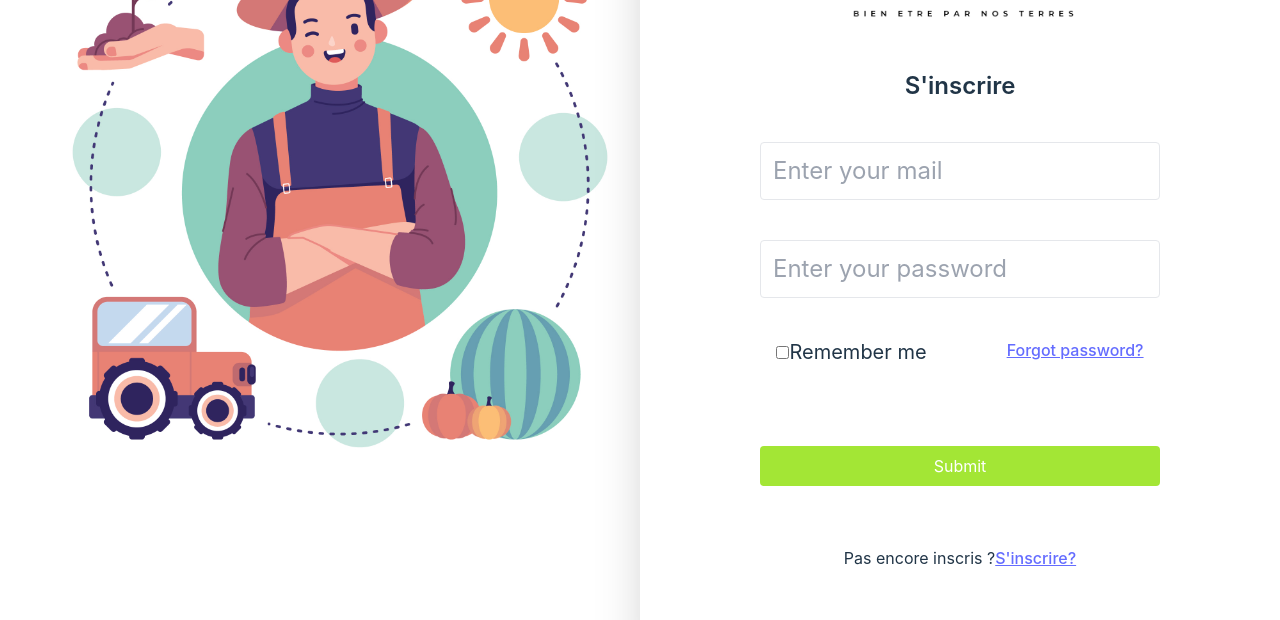
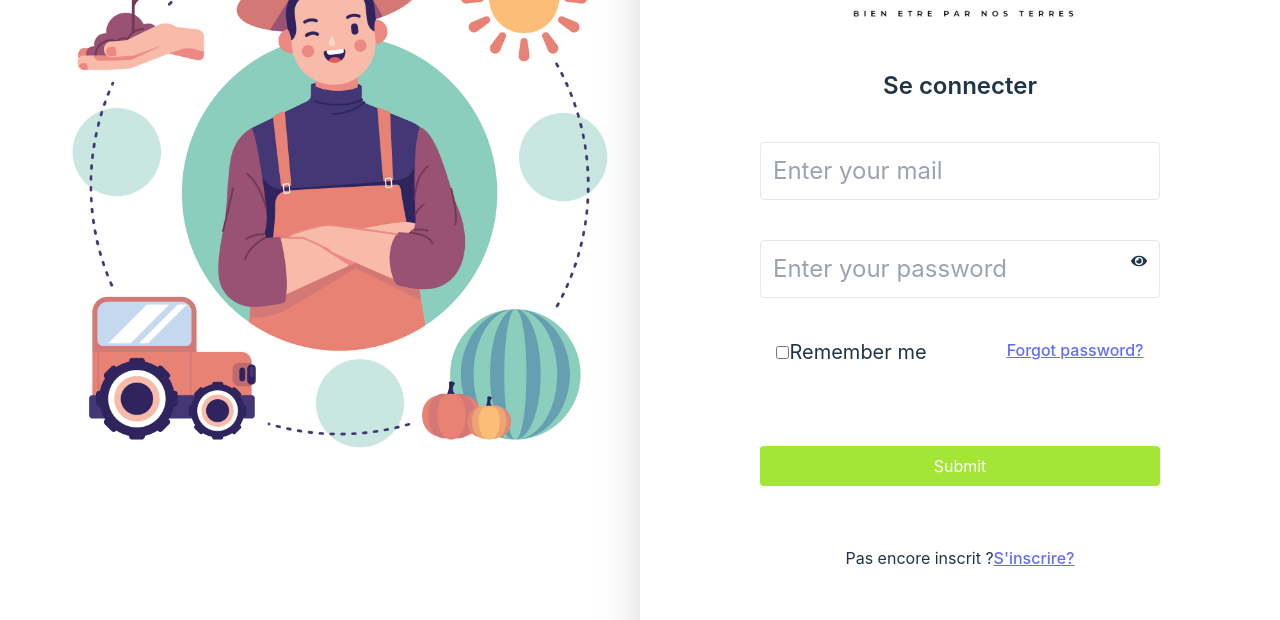
Before and after one commit to Jumvi/apllicatiionElanga, a React (Vite) app: page /connexion in a window 1280 px wide. Shown: the part 179-799 px from the top of the page. Built offline with nearby package versions, Linux system fonts and the light colour scheme.

Commit message:
feat: add feature for hide password input for user connexion

```diff
--- a/src/pages/connexion.jsx
+++ b/src/pages/connexion.jsx
@@ -1,12 +1,12 @@
-import React, { useState,useEffect } from 'react'
-import photoUser from '../assets/conneximg.jpg'
-import logo from '../assets/logoEL.png'
+import React, { useState, useEffect } from 'react';
+import photoUser from '../assets/conneximg.jpg';
+import logo from '../assets/logoEL.png';
 import { useForm } from 'react-hook-form';
-import { Link ,useNavigate} from 'react-router-dom';
+import { Link, useNavigate } from 'react-router-dom';
 import axios from 'axios';
-import { setUserMail,saveUser } from '../../config/slicer';
+import { setUserMail, saveUser } from '../../config/slicer';
 import { useDispatch } from 'react-redux';
-
+import { FaEye, FaEyeSlash } from 'react-icons/fa';
 
 export default function Connexion() {
   const {
@@ -18,9 +18,9 @@ export default function Connexion() {
   } = useForm();
   const [email, setEmail] = useState("");
   const [password, setPassword] = useState("");
-  const Navigate = useNavigate();
+  const [showPassword, setShowPassword] = useState(false);
+  const navigate = useNavigate();
   const dispatch = useDispatch();
-
 
   useEffect(() => {
     const savedEmail = localStorage.getItem('email');
@@ -36,9 +36,9 @@ export default function Connexion() {
     setPassword(data.password);
     try {
       const response = await axios.post(api, { email, password });
-      const { success,user} = response.data;
+      const { success, user } = response.data;
       dispatch(saveUser(user));
-      localStorage.setItem('user',JSON.stringify(user));
+      localStorage.setItem('user', JSON.stringify(user));
       if (success === true) {
         reset();
         dispatch(setUserMail(email));
@@ -49,7 +49,7 @@ export default function Connexion() {
           localStorage.removeItem('email');
           localStorage.removeItem('password');
         }
-        Navigate('/otp');
+        navigate('/otp');
       } else {
         console.error('erreur');
       }
@@ -58,24 +58,26 @@ export default function Connexion() {
     }
   }
 
-
+  const togglePasswordVisibility = () => {
+    setShowPassword(!showPassword);
+  }
 
   return (
     <div className='p-10'>
-      <div className='  flex justify-between '>
-        <div className=' border-solid w-1/2 flex flex-col '>
+      <div className='flex justify-between'>
+        <div className='border-solid w-1/2 flex flex-col'>
           <div className='w-[40rem] self-center flex flex-col'>
-            <img src={photoUser} alt="" className=' self-center ' />
+            <img src={photoUser} alt="" className='self-center' />
           </div>
         </div>
-        <div className='w-1/2 flex flex-col  '>
-        <div className=' flex flex-col  bg-white   shadow-2xl p-10  w-[40rem] h-[50rem]'>
-        <div className='font-bold  text-2xl flex flex-col self-center mt-10 '>
-          <img src={logo} alt="logo " className='w-[15rem] mb-10 ' />
-          <h2 className='font-semibold text-2xl self-center'>S'inscrire</h2>
+        <div className='w-1/2 flex flex-col'>
+          <div className='flex flex-col bg-white shadow-2xl p-10 w-[40rem] h-[50rem]'>
+            <div className='font-bold text-2xl flex flex-col self-center mt-10'>
+              <img src={logo} alt="logo" className='w-[15rem] mb-10' />
+              <h2 className='font-semibold text-2xl self-center'>Se connecter</h2>
             </div>
-        <form action="" className='flex flex-col' onSubmit={handleSubmit(submit)}>
-          <label className='font-normale border mb-10 p-3 rounded bg-white self-center w-[25rem] mt-10' >
+            <form className='flex flex-col' onSubmit={handleSubmit(submit)}>
+              <label className='font-normal border mb-10 p-3 rounded bg-white self-center w-[25rem] mt-10'>
                 <input
                   {...register('email', {
                     required: true,
@@ -86,12 +88,13 @@ export default function Connexion() {
                   })}
                   placeholder='Enter your mail'
                   autoComplete='off'
-                className=' font-normal focus:outline-none  rounded-md text-2xl '
+                  className='font-normal focus:outline-none rounded-md text-2xl'
                 />
-              {errors.email && <p className='text-red-500'> email incorrect, Veuillez saisir un email correcte.</p>}
+                {errors.email && <p className='text-red-500'>Email incorrect, veuillez saisir un email correct.</p>}
               </label>
-            <label className='font-normale border   mb-10 p-3 rounded bg-white self-center w-[25rem] ' >
+              <label className='font-normal border mb-10 p-3 rounded bg-white self-center w-[25rem] relative'>
                 <input
+                  type={showPassword ? 'text' : 'password'}
                   {...register('password', {
                     required: true,
                     pattern: {
@@ -100,27 +103,29 @@ export default function Connexion() {
                     }
                   })}
                   placeholder='Enter your password'
-              className='font-normal focus:outline-none  rounded-md text-2xl'
+                  className='font-normal focus:outline-none rounded-md text-2xl w-full pr-10'
                   autoComplete='off'
                 />
-            {errors.password && <p> password is required.</p>}
+                <span className="absolute right-3 top-3 cursor-pointer" onClick={togglePasswordVisibility}>
+                  {showPassword ? <FaEyeSlash /> : <FaEye />}
+                </span>
+                {errors.password && <p className='text-red-500'>{errors.password.message}</p>}
               </label>
-          <div className='flex  gap-20 self-center mb-10'>
+              <div className='flex gap-20 self-center mb-10'>
                 <label className='text-xl font-normal'>
-              <input type="checkbox" {...register('rememberMe')} className='text-xl font-normal ' />
+                  <input type="checkbox" {...register('rememberMe')} className='text-xl font-normal' />
                   Remember me
-
                 </label>
-            <Link to='/forgot-password' className='underline '>Forgot password?</Link>
+                <Link to='/forgot-password' className='underline'>Forgot password?</Link>
               </div>
-          <input type="submit" placeholder='Envoyer' className='bg-lime-400 text-white w-[25rem] h-10 rounded mb-10 cursor-pointer self-center mt-10'   />
-          <div className='flex   self-center mb-10 m-5'>
-           <p>Pas encore inscris ?</p> <Link to='/creationcompte' className='underline '>S'inscrire?</Link>
+              <input type="submit" placeholder='Envoyer' className='bg-lime-400 text-white w-[25rem] h-10 rounded mb-10 cursor-pointer self-center mt-10' />
+              <div className='flex self-center mb-10 m-5'>
+                <p>Pas encore inscrit ?</p>
+                <Link to='/creationcompte' className='underline'>S'inscrire?</Link>
               </div>
             </form>
           </div>
         </div>
-
       </div>
     </div>
   )
```
Lines whose indentation alone changed are shown as unchanged.
